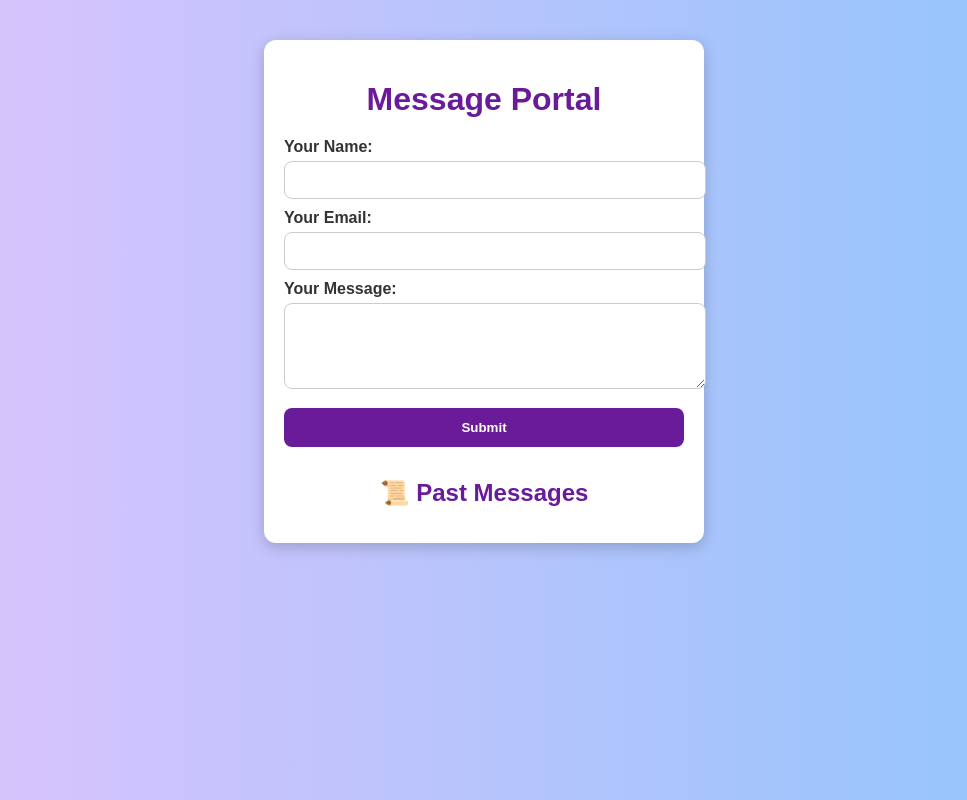
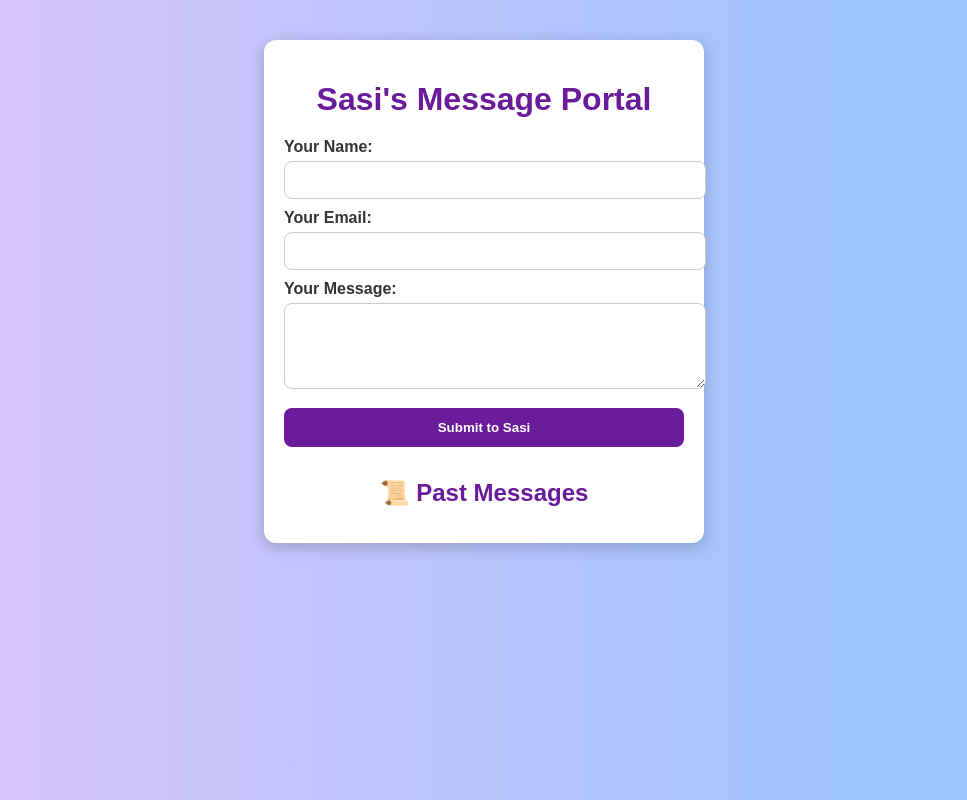
Before and after one commit to chintasasi13/Messages-Portal, a plain HTML site: page frontend/index.html in a window 1280 px wide. Shown: the whole page, without its empty margins (156-1123 px from the left). Drawn offline with Linux system fonts and the light colour scheme; no server answers.

Commit message:
Update index.html

```diff
--- a/frontend/index.html
+++ b/frontend/index.html
@@ -3,12 +3,12 @@
 <head>
   <meta charset="UTF-8" />
   <meta name="viewport" content="width=device-width, initial-scale=1.0"/>
-  <title>Message Portal</title>
+  <title>Sasi's Message Portal</title>
   <link rel="stylesheet" href="styles.css"/>
 </head>
 <body>
   <div class="container">
-    <h1>Message Portal</h1>
+    <h1>Sasi's Message Portal</h1>
 
     <form id="messageForm">
       <label for="name">Your Name:</label>
@@ -20,7 +20,7 @@
       <label for="message">Your Message:</label>
       <textarea id="message" name="message" rows="4" required></textarea>
 
-      <button type="submit">Submit</button>
+      <button type="submit">Submit to Sasi</button>
     </form>
 
     <div id="responseMessage"></div>
```
